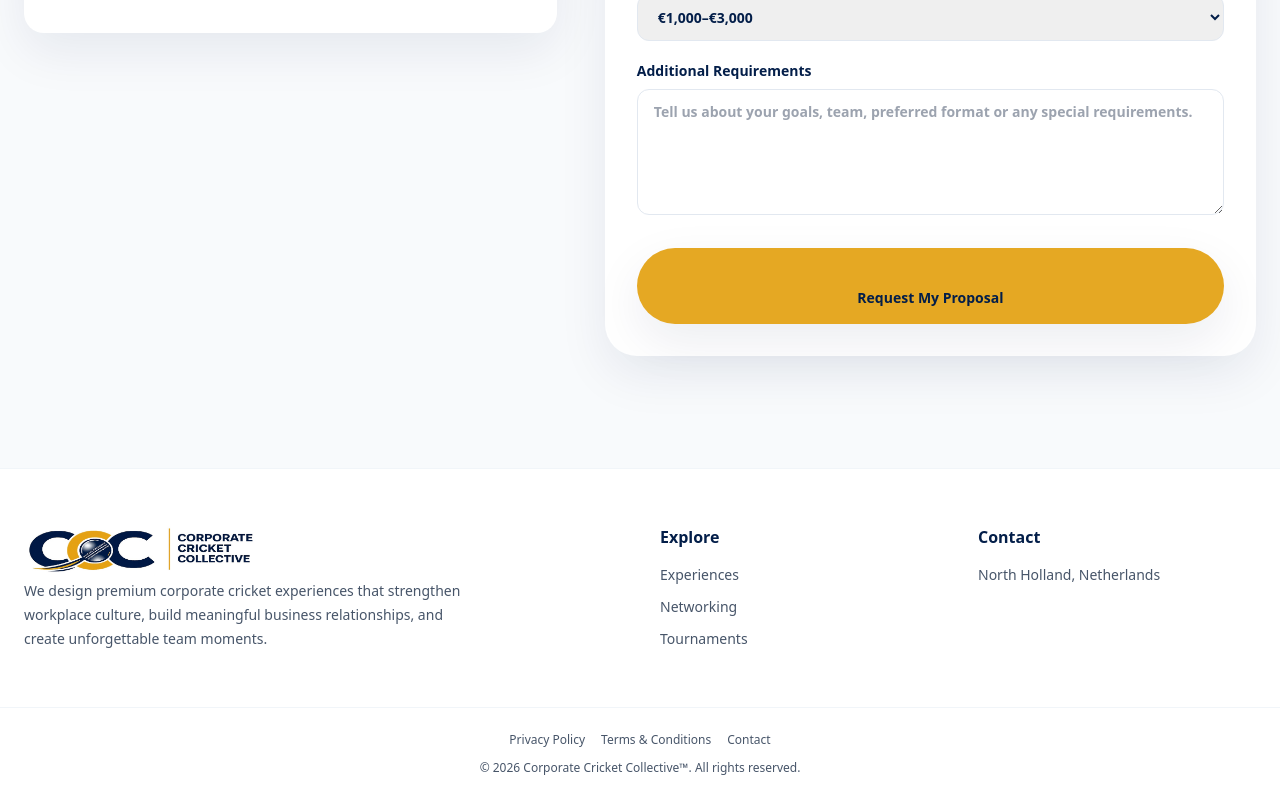
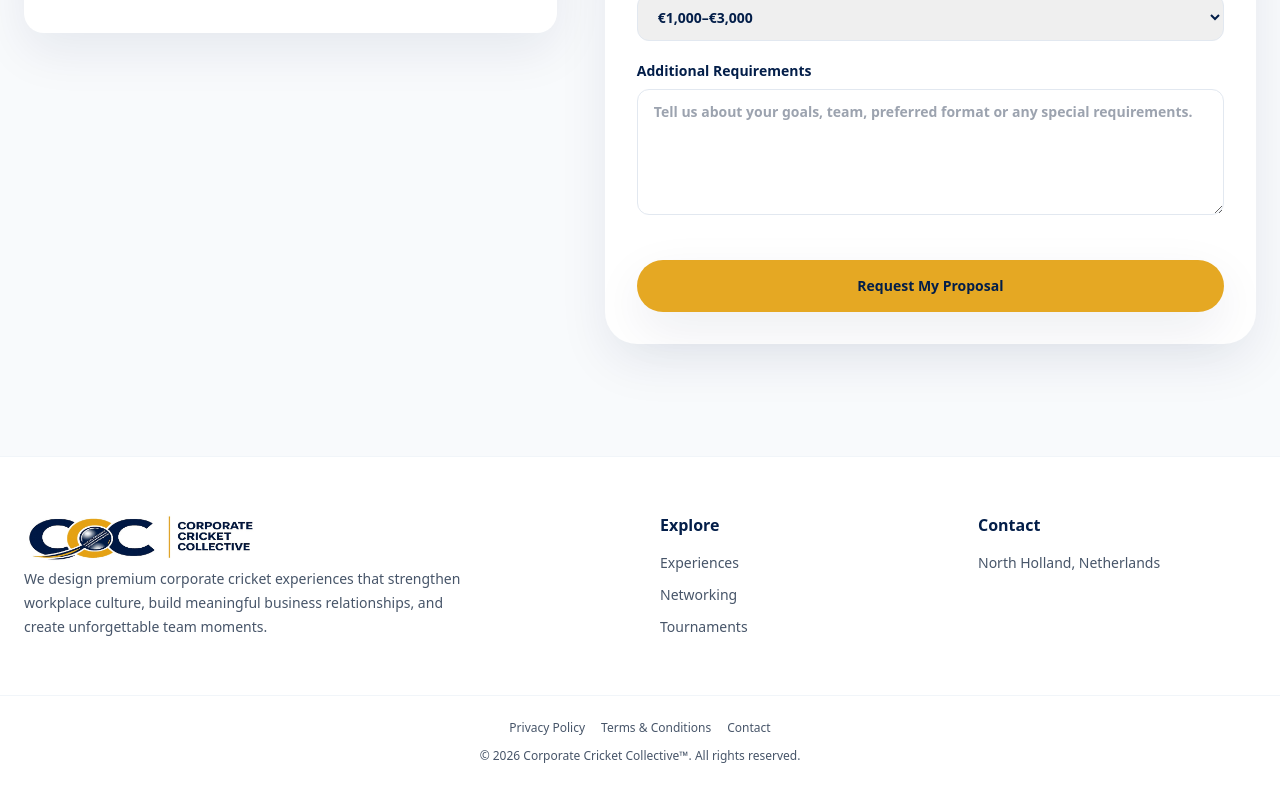
Before and after one commit to ianwessels-ai/ccc-premium-b2b-website, a Next.js app: page /proposal in a window 1280 px wide. Shown: the part 748-1548 px from the top of the page. Built offline with nearby package versions, Linux system fonts and the light colour scheme; no server answers.

Commit message:
Improve Turnstile layout

```diff
--- a/app/proposal/page.tsx
+++ b/app/proposal/page.tsx
@@ -187,15 +187,16 @@ export default function ProposalPage() {
                     className="mt-2 w-full rounded-xl border border-slate-200 px-4 py-3 outline-none focus:border-gold"
                   />
                 </label>
-
+                <div className="mt-6 flex justify-center">
+  <div
+    className="cf-turnstile"
+    data-sitekey={process.env.NEXT_PUBLIC_TURNSTILE_SITE_KEY}
+  />
+</div>
                 <button
                  type="submit"
-                className="mt-7 w-full rounded-full bg-gold px-7 py-4 text-sm font-black text-navy shadow-premium transition hover:brightness-95"
+                className="mt-4 w-full rounded-full bg-gold px-7 py-4 text-sm font-black text-navy shadow-premium transition hover:brightness-95"
                 >
-                <div
-  className="cf-turnstile mt-6"
-  data-sitekey={process.env.NEXT_PUBLIC_TURNSTILE_SITE_KEY}
-/>
                 Request My Proposal
               </button>
               </form>
```
